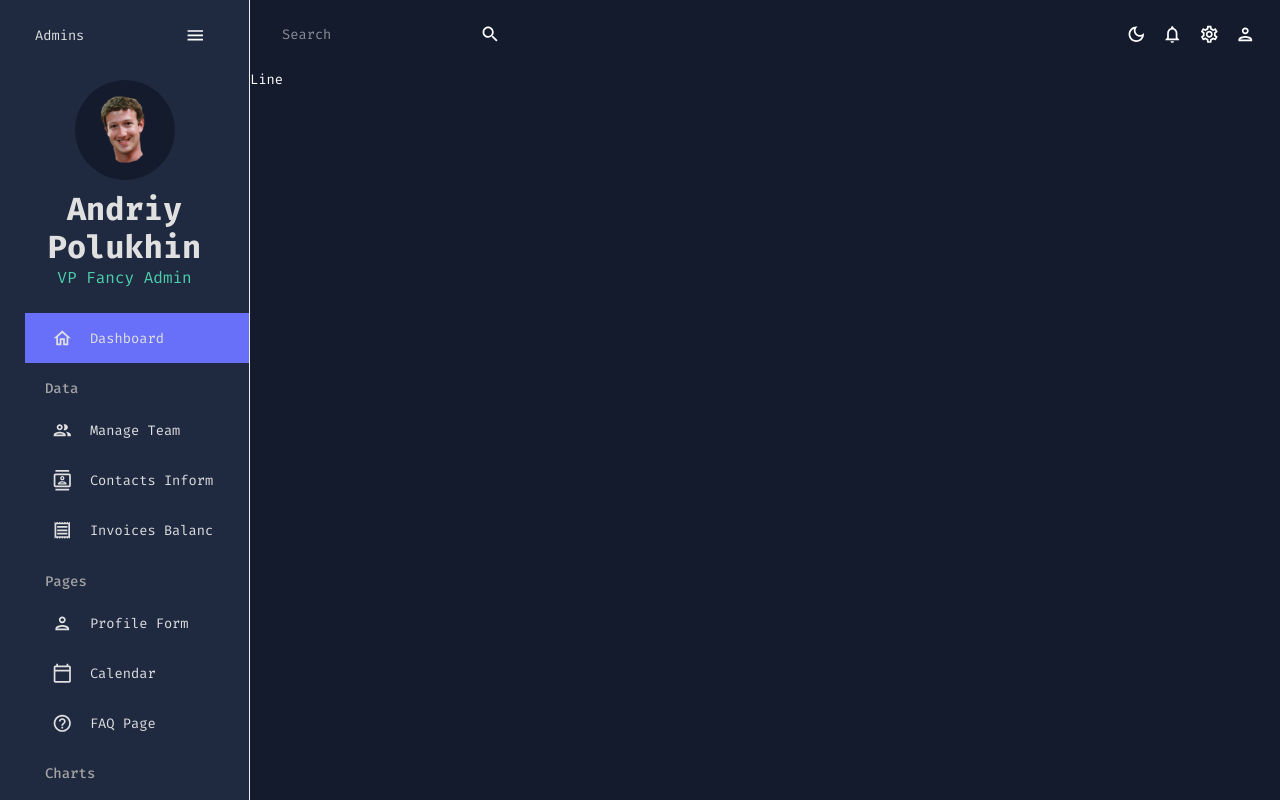
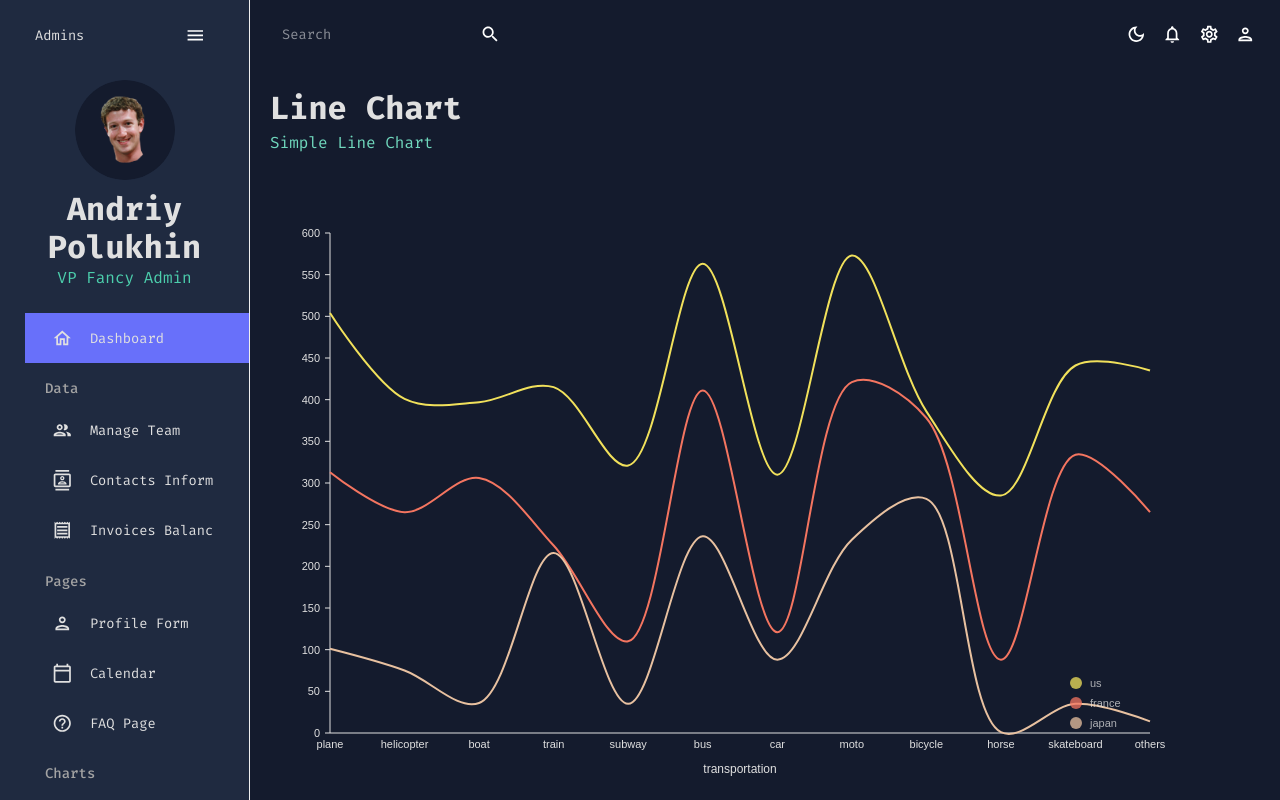
Before and after one commit to AndriyPolukhin/admin_ui, a React (Create React App) app: page /line in a window 1280 px wide. Shown: the top 800 px of the page. Built offline with nearby package versions, Linux system fonts and the light colour scheme.

Commit message:
Added a LineChart components and rendered it wtih mocked data

```diff
--- /dev/null
+++ b/src/components/LineChart.jsx
@@ -0,0 +1,107 @@
+import { ResponsiveLine } from '@nivo/line'
+import { useTheme } from '@mui/material'
+import { tokens } from '../theme'
+import { mockLineData as data } from '../data/mockData'
+
+const LineChart = ({ isCustomLineColors = false, isDashboard = false }) => {
+	const theme = useTheme()
+	const colors = tokens(theme.palette.mode)
+
+	return (
+		<ResponsiveLine
+			data={data}
+			theme={{
+				axis: {
+					domain: {
+						line: {
+							stroke: colors.grey[100],
+						},
+					},
+					legend: {
+						text: {
+							fill: colors.grey[100],
+						},
+					},
+					ticks: {
+						line: {
+							stroke: colors.grey[100],
+							strokeWidth: 1,
+						},
+						text: {
+							fill: colors.grey[100],
+						},
+					},
+				},
+				legends: {
+					text: {
+						fill: colors.grey[100],
+					},
+				},
+				tooltip: {
+					container: {
+						color: colors.primary[500],
+					},
+				},
+			}}
+			colors={isDashboard ? { datum: 'color' } : { scheme: 'nivo' }}
+			margin={{ top: 50, right: 110, bottom: 50, left: 60 }}
+			xScale={{ type: 'point' }}
+			yScale={{
+				type: 'linear',
+				min: 'auto',
+				max: 'auto',
+				stacked: true,
+				reverse: false,
+			}}
+			yFormat=' >-2.2f'
+			curve='catmullRom'
+			axisTop={null}
+			axisRight={null}
+			axisBottom={{
+				orient: 'bottom',
+				tickSize: 0,
+				tickPadding: 5,
+				tickRotation: 0,
+				legend: isDashboard ? undefined : 'transportation',
+				legendOffset: 36,
+				legendPosition: 'middle',
+			}}
+			enableGridX={false}
+			enableGridY={false}
+			pointSize={8}
+			pointColor={{ theme: 'background' }}
+			pointBorderWidth={2}
+			pointBorderColor={{ from: 'serieColor' }}
+			pointLabelYOffset={-12}
+			useMesh={true}
+			legends={[
+				{
+					anchor: 'bottom-right',
+					direction: 'column',
+					justify: false,
+					transalteX: 100,
+					translateY: 0,
+					itemsSpacing: 0,
+					itemDirection: 'left-to-right',
+					itemWidth: 80,
+					itemHeight: 20,
+					itemOpacity: 0.75,
+					symbolSize: 12,
+					symbolShape: 'circle',
+					symbolBorderColor: 'rgba(0,0,0,.5)',
+					effects: [
+						{
+							on: 'hover',
+							style: {
+								itemBackground: 'rgba(0,0,0, .03)',
+								itemOpactiy: 1,
+							},
+						},
+					],
+				},
+			]}
+		/>
+	)
+}
+
+export default LineChart
--- a/src/scenes/line/index.jsx
+++ b/src/scenes/line/index.jsx
@@ -1,5 +1,16 @@
+import { Box } from '@mui/material'
+import Header from '../../components/Header'
+import LineChart from '../../components/LineChart'
+
 const Line = () => {
-	return <div>Line</div>
+	return (
+		<Box m='20px'>
+			<Header title='Line Chart' subtitle='Simple Line Chart' />
+			<Box height='75vh'>
+				<LineChart />
+			</Box>
+		</Box>
+	)
 }
 
 export default Line
```
